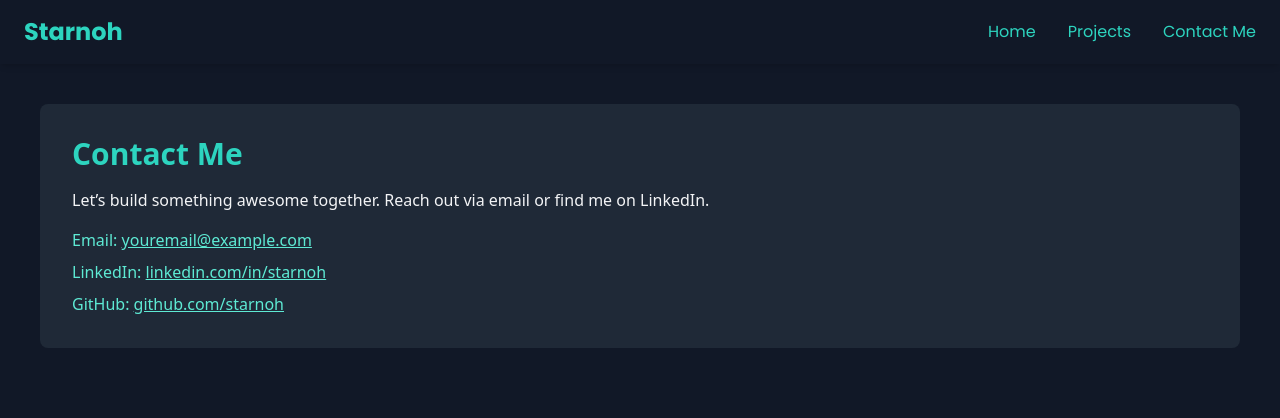
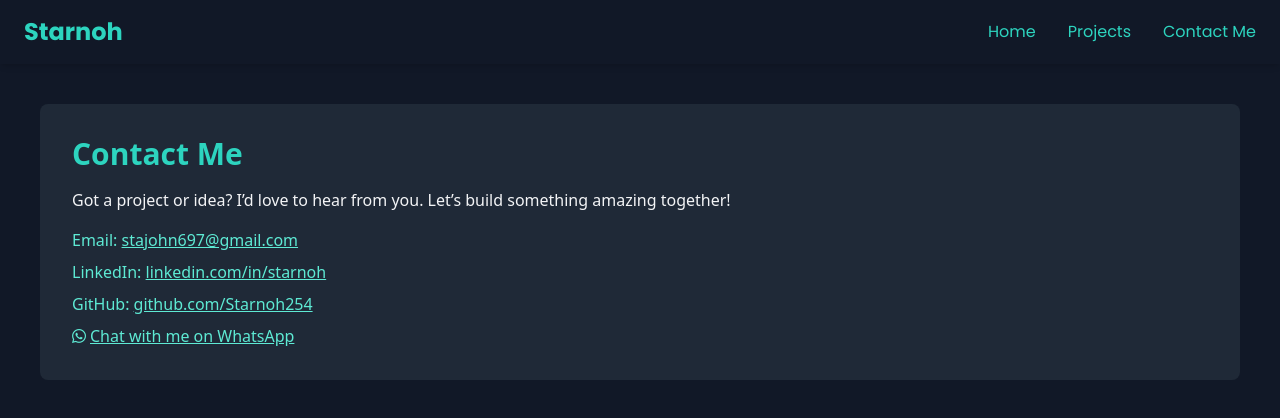
Before and after one commit to Starnoh254/Starnoh, a React (Vite) app: page /contact in a window 1280 px wide. Shown: the top 418 px of the page. Built offline with nearby package versions, Linux system fonts and the light colour scheme.

Commit message:
Update contact information and enhance content on home and contact pages

```diff
--- a/index.html
+++ b/index.html
@@ -16,7 +16,7 @@
       href="https://cdnjs.cloudflare.com/ajax/libs/font-awesome/6.5.0/css/all.min.css"
     />
 
-    <title>Vite + React</title>
+    <title>Starnoh Dev</title>
   </head>
   <body>
     <div id="root"></div>
--- a/src/pages/contact.jsx
+++ b/src/pages/contact.jsx
@@ -7,14 +7,14 @@ export default function Contact() {
       <section id="contact" className="bg-gray-800 p-8 rounded-lg">
         <h2 className="text-3xl font-bold text-teal-400 mb-4">Contact Me</h2>
         <p className="text-gray-100 mb-4">
-          Let’s build something awesome together. Reach out via email or find me
-          on LinkedIn.
+          Got a project or idea? I’d love to hear from you. Let’s build
+          something amazing together!
         </p>
         <ul className="text-teal-300 space-y-2">
           <li>
             Email:{" "}
-            <a href="mailto:youremail@example.com" className="underline">
-              youremail@example.com
+            <a href="mailto:stajohn697@gmail.com" className="underline">
+              stajohn697@gmail.com
             </a>
           </li>
           <li>
@@ -31,12 +31,23 @@ export default function Contact() {
           <li>
             GitHub:{" "}
             <a
-              href="https://github.com/starnoh"
+              href="https://github.com/Starnoh254"
               className="underline"
               target="_blank"
               rel="noreferrer"
             >
-              github.com/starnoh
+              github.com/Starnoh254
+            </a>
+          </li>
+          <li>
+            <i className="fab fa-whatsapp mr-1"></i>
+            <a
+              href="https://wa.me/254714296170"
+              className="underline"
+              target="_blank"
+              rel="noreferrer"
+            >
+              Chat with me on WhatsApp
             </a>
           </li>
         </ul>
--- a/src/pages/home.jsx
+++ b/src/pages/home.jsx
@@ -46,12 +46,12 @@ export default function Home() {
           I build fast, scalable, and user-friendly applications that solve real
           business problems and help companies grow.
         </p>
-        <a
-          href="#contact"
+        <Link
+          to="/contact"
           className="inline-block mt-6 bg-teal-500 hover:bg-teal-600 text-white px-6 py-3 rounded-lg font-semibold"
         >
           Let’s work together
-        </a>
+        </Link>
       </section>
 
       {/* ABOUT */}
@@ -111,7 +111,7 @@ export default function Home() {
         </p>
         <div className="flex justify-center gap-6 text-3xl text-teal-400">
           <a
-            href="mailto:youremail@example.com"
+            href="mailto:stajohn697@gmail.com"
             title="Email"
             className="hover:text-teal-200"
           >
@@ -127,7 +127,7 @@ export default function Home() {
             <i className="fab fa-linkedin"></i>
           </a>
           <a
-            href="https://github.com/starnoh"
+            href="https://github.com/Starnoh254"
             target="_blank"
             rel="noreferrer"
             title="GitHub"
@@ -135,6 +135,33 @@ export default function Home() {
           >
             <i className="fab fa-github"></i>
           </a>
+          <a
+            href="https://instagram.com/Starnoh254"
+            target="_blank"
+            rel="noreferrer"
+            title="Instagram"
+            className="hover:text-teal-200"
+          >
+            <i className="fab fa-instagram"></i>
+          </a>
+          <a
+            href="https://x.com/Starnoh254"
+            target="_blank"
+            rel="noreferrer"
+            title="Twitter"
+            className="hover:text-teal-200"
+          >
+            <i className="fab fa-twitter"></i>
+          </a>
+          <a
+            href="https://wa.me/254714296170"
+            target="_blank"
+            rel="noreferrer"
+            title="WhatsApp"
+            className="hover:text-teal-200"
+          >
+            <i className="fab fa-whatsapp"></i>
+          </a>
         </div>
       </section>
     </div>
```
